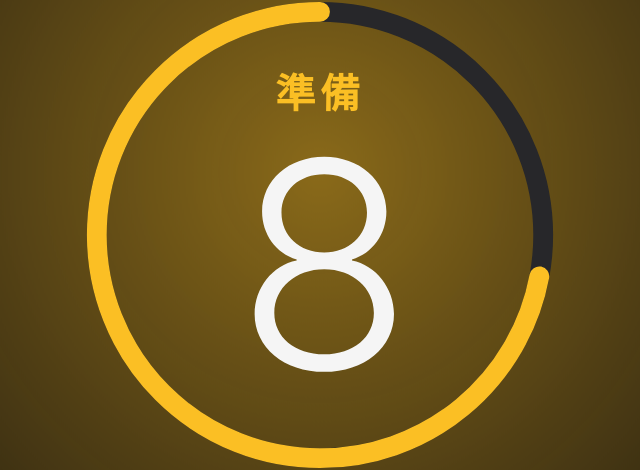
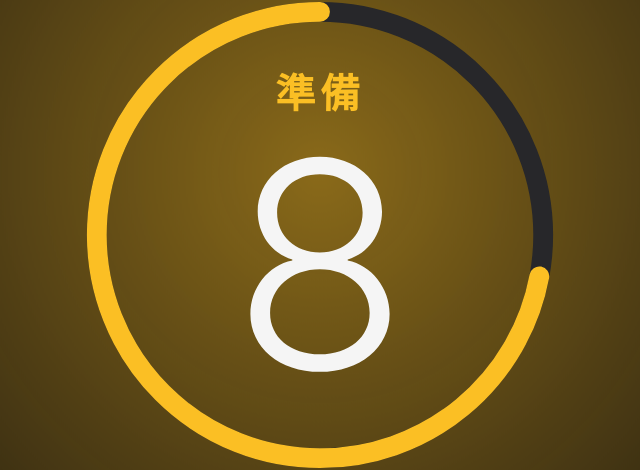
Before and after one commit to lolotw-sudo/interval-timer, a plain HTML site: page index.html in a window 1280 px wide. Both pictures are taken after a click on the button "開始". Shown: the part 165-635 px from the top of the page, 320-960 px from the left. Drawn offline with Linux system fonts and the light colour scheme.

Commit message:
計時數字與圓環置中：改用非等寬數字、圓環不再往右擠
Co-Authored-By: Claude Opus 5.5 <noreply@anthropic.com>

```diff
--- a/index.html
+++ b/index.html
@@ -83,7 +83,8 @@
   #run { touch-action: none; text-align: center; }
   .meta { font-size: 18px; color: var(--sub); display: flex; justify-content: space-between; font-variant-numeric: tabular-nums; }
   #wakeWarn { font-size: 14px; color: #fbbf24; margin-top: 4px; }
-  #stage { flex: 1; position: relative; display: grid; place-items: center; }
+  /* 左右延伸到螢幕邊緣：圓環比內容區寬，否則會整個往右擠、和數字錯開 */
+  #stage { flex: 1; position: relative; display: grid; place-items: center; margin: 0 -16px; }
   svg#ring { width: min(94vw, 62vh); height: min(94vw, 62vh); transform: rotate(-90deg); overflow: visible; }
   #track { stroke: var(--line); }
   #arc { stroke: var(--c); stroke-linecap: round; transition: stroke-width .3s var(--ease); }
@@ -94,7 +95,8 @@
   #label { font-size: clamp(28px, 9vw, 40px); font-weight: 600; letter-spacing: .12em; color: var(--c); }
   #digits { position: relative; height: 1em; width: 3ch; font-size: min(56vw, 36vh); overflow: hidden; }
   #digits.long { font-size: calc(min(56vw, 36vh) * .6); width: 5ch; }
-  #digits span { position: absolute; inset: 0; font-weight: 300; line-height: 1; font-variant-numeric: tabular-nums; letter-spacing: -.03em; transition: transform .45s var(--ease), opacity .45s var(--ease); }
+  /* 用各數字原本的寬度（非等寬），「1」才不會被撐寬導致整體右偏；padding-right 抵銷字距造成的偏移 */
+  #digits span { position: absolute; inset: 0; font-weight: 300; line-height: 1; font-variant-numeric: proportional-nums; letter-spacing: -.03em; padding-right: .03em; transition: transform .45s var(--ease), opacity .45s var(--ease); }
   #digits span.out { transform: translateY(-60%); opacity: 0; }
   #digits span.in { transform: translateY(60%); opacity: 0; transition: none; }
   #next { font-size: 18px; color: var(--sub); }
--- a/sw.js
+++ b/sw.js
@@ -1,5 +1,5 @@
 // 離線快取：改版時把 V 加一，舊快取會自動清掉（規格 §9）
-const V = 'v2';
+const V = 'v4';
 const FILES = ['./', 'index.html', 'app.js', 'manifest.webmanifest', 'icon-180.png', 'icon-512.png'];
 
 self.addEventListener('install', e => {
```
